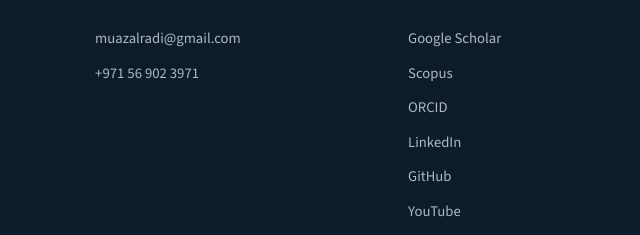
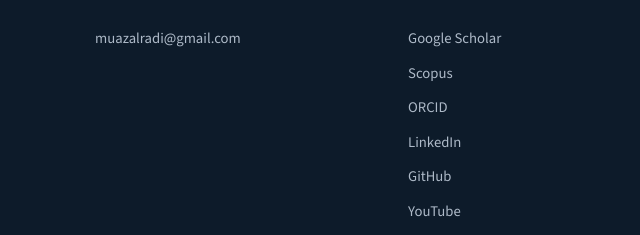
Before and after one commit to MR81224/MR81224.github.io, a plain HTML site: page research.html in a window 1280 px wide. Shown: the part 2855-3090 px from the top of the page, 463-1103 px from the left. Drawn offline with nearby package versions, Linux system fonts and the light colour scheme.

Commit message:
Update research.html

```diff
--- a/research.html
+++ b/research.html
@@ -156,7 +156,6 @@
       <h3 class="eyebrow">Contact</h3>
       <ul>
         <li><a href="mailto:muazalradi@gmail.com">muazalradi@gmail.com</a></li>
-        <li><a href="tel:+971569023971">+971 56 902 3971</a></li>
       </ul>
     </div>
     <div class="footer-links">
```
